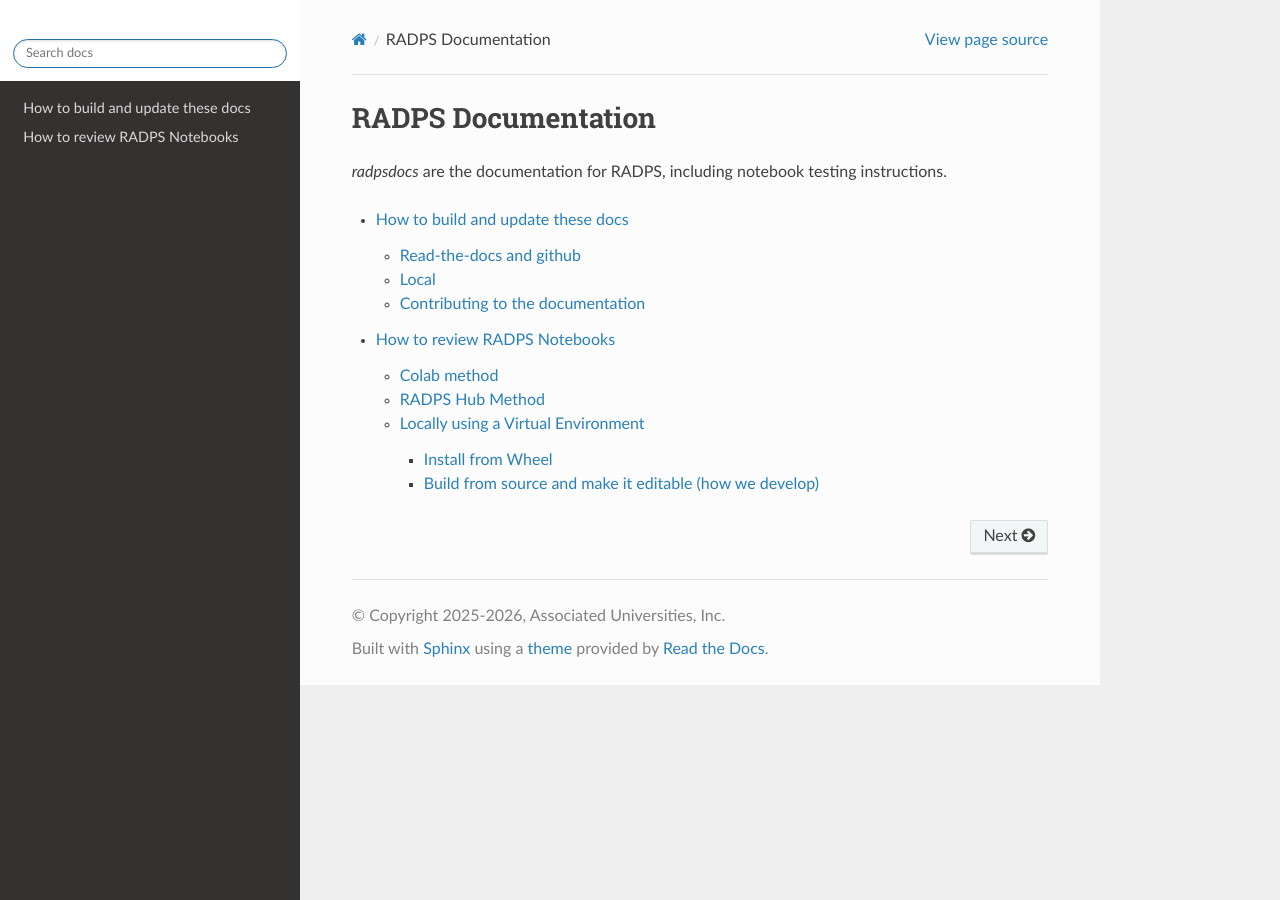
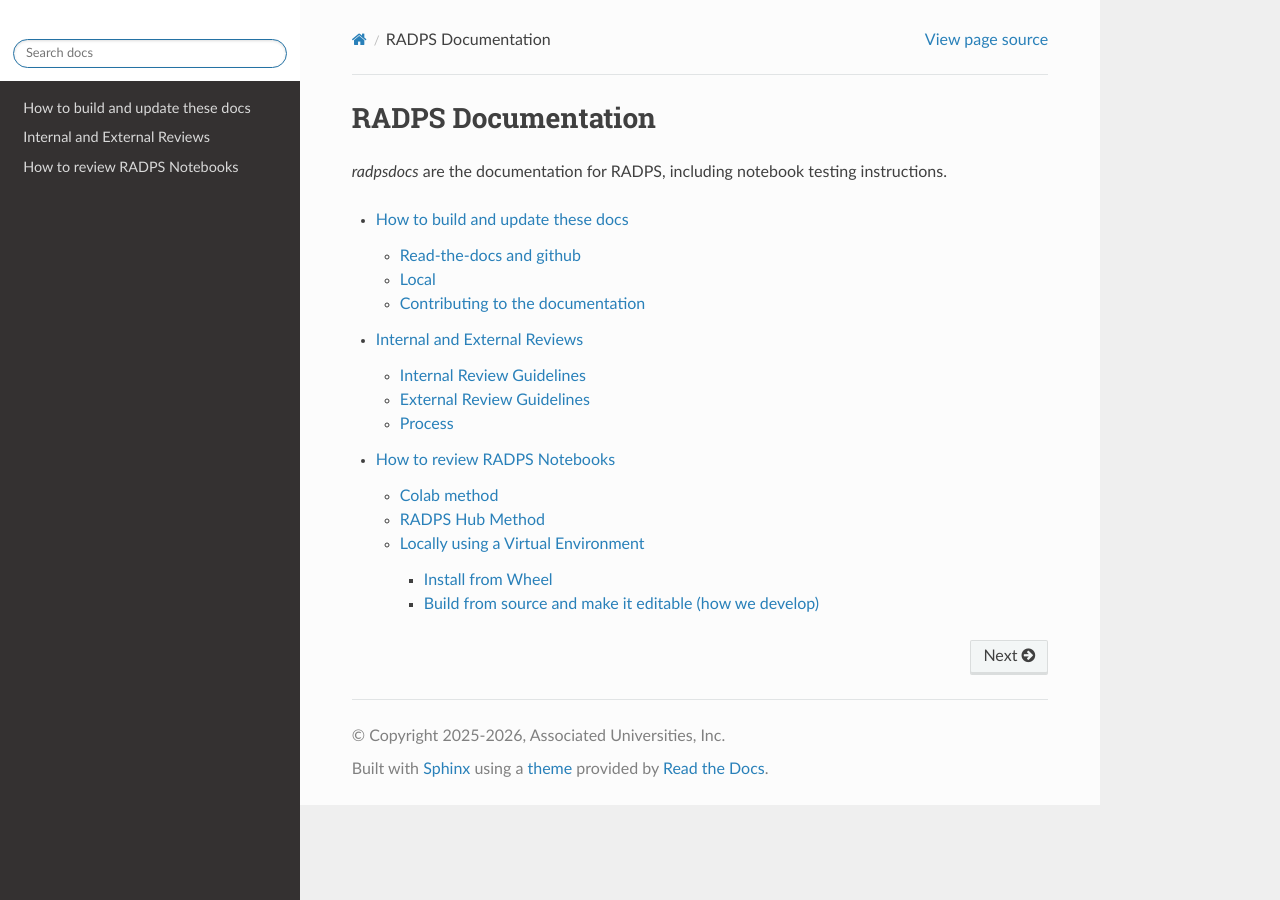
Before and after one commit to casangi/radpsdocs, a Sphinx documentation site: the page built from docs/index.rst, in a window 1280 px wide. Built offline with Sphinx 7.4.7 and the Read the Docs theme 3.1.0, drawn with Linux system fonts in a browser that asks for light colours; some of the changed lines change nothing that is shown.

Commit message:
Add docs page with internal/external review instructions

```diff
--- a/docs/index.rst
+++ b/docs/index.rst
@@ -8,4 +8,5 @@ RADPS Documentation
    :maxdepth: 3
 
    building_docs.md
+   review_instructions.md
    notebook_review.md
--- /dev/null
+++ b/docs/review_instructions.md
@@ -0,0 +1,36 @@
+# Internal and External Reviews
+
+## Internal Review Guidelines
+
+The goal of an internal review is to provide initial feedback to the scrum team soon after the development work for an issue has been completed. It is not intended to provide exhaustive testing for all possible use cases.
+
+Assignees to internal reviews should be part of the scrum team.
+
+Internal reviews would be completed within the sprint where it is assigned. Any new issues found during the review should be created ideally before the start of the sprint review and at the latest before the start of sprint planning.
+
+
+## External Review Guidelines
+
+The goal of external reviews is to provide outside feedback on the work being produced by the scrum team particularly with respect to specific use cases. The feedback from the external reviewer will be used to guide the future work done by the scrum team.
+
+Assignees for external reviews do not need to be part of the scrum team, but should at least attend the sprint reviews so that they know what is being worked on.
+
+External reviews should be completed within 1 sprint of when they are assigned.
+
+
+## Process
+
+- Product owner assigns notebooks to either themselves or other scrum team members for internal review during sprint planning.
+
+- Product owner solicits external reviews outside the sprint planning processes if the external reviewers are not already part of the scrum team.
+
+- In either case, the assigned reviewer does the following checks :
+
+    - Does the notebook run as expected (either in collab or locally)? (_Internal reviews should check the notebook runs in collab and locally._)
+    - Does the notebook show the appropriate documentation of the function?
+    - Are the explanations and contents of the notebook clear?
+    - Do additional simple interactive tests trigger any errors?
+    - Are there any obvious gaps in the unit test suite? [this seems outside the scope of a reviewer and more something that Sandra should check..]
+    - Any additional review needed by external reviewers or for additional use cases?
+
+- The assigned reviewer should report their feedback to the above questions on the issue that they have been assigned to reviewer. The product owner may request that the reviewers create new issues to address the feedback.
```
